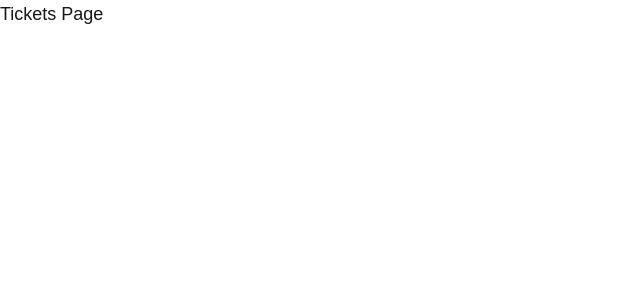
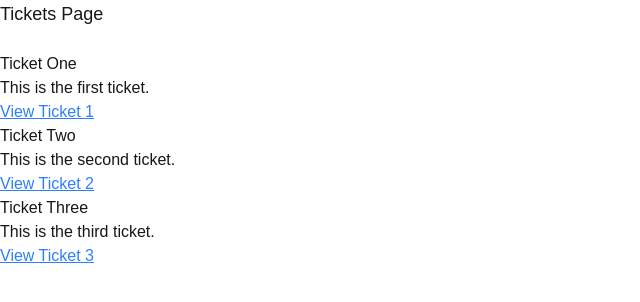
Before and after one commit to HakimBenyoucef/the-road-to-next-app, a Next.js app: page /tickets in a window 1280 px wide. Shown: the top 302 px of the page, without its empty margins (0-640 px from the left). Built offline with nearby package versions, Linux system fonts and the light colour scheme.

Commit message:
Add Link component

```diff
--- a/src/app/tickets/[ticketId]/page.tsx
+++ b/src/app/tickets/[ticketId]/page.tsx
@@ -2,9 +2,24 @@ type TicketsPageProps = {
     params : Promise<{ ticketId: string }>;
 }
 
+import  {initialTickets} from '@/src/data';
+
 const TicketsPage = async ({params} : TicketsPageProps) => {
     const { ticketId } = await params;
-    return <h2 className="text-lg">Tickets Page {ticketId}</h2>;
+    const ticket = initialTickets.find(ticket => ticket.id === ticketId);
+    return (
+        <div>
+            {ticket ? (
+                <div>
+            <h2 className="text-lg">Tickets Page {ticketId}</h2>
+                    <h3>{ticket.title}</h3>
+                    <p>{ticket.description}</p>
+                </div>
+            ) : (
+                <p>Ticket not found</p>
+            )}
+        </div>
+    );
 };
 
 export default TicketsPage;
--- a/src/app/tickets/page.tsx
+++ b/src/app/tickets/page.tsx
@@ -1,5 +1,27 @@
+import Link from "next/link";
+
+import { initialTickets } from "@/src/data";
+
 const TicketsPage = () => {
-    return <h2 className="text-lg">Tickets Page</h2>;
+    return (
+        <div>
+            <h2 className="text-lg">Tickets Page</h2>
+            <br />
+            <ul>
+                {initialTickets.map(ticket => (
+                   <> <li key={ticket.id}>
+                        <h3>{ticket?.title}</h3>
+                        <p>{ticket?.description}</p>
+                    </li>
+                    <Link href={`/tickets/${ticket.id}`} className="text-blue-500 underline">
+                        View Ticket {ticket.id}
+                    </Link>
+                    <br />
+                    </>
+                ))}
+            </ul>
+        </div>
+    );
 };
 
 export default TicketsPage;
--- /dev/null
+++ b/src/data.ts
@@ -0,0 +1,5 @@
+export const initialTickets = [
+  { id: "1", title: "Ticket One", description: "This is the first ticket." },
+  { id: "2", title: "Ticket Two", description: "This is the second ticket." },
+  { id: "3", title: "Ticket Three", description: "This is the third ticket." },
+];
```
